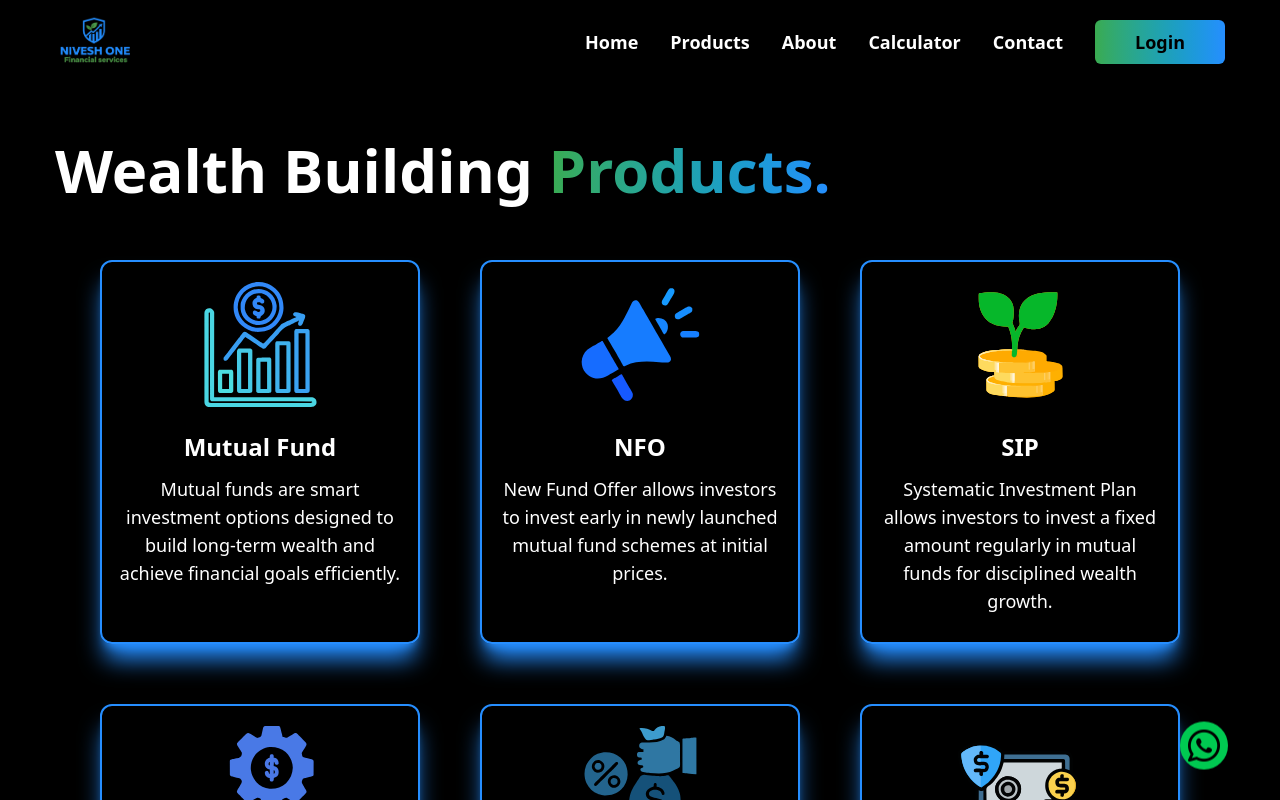
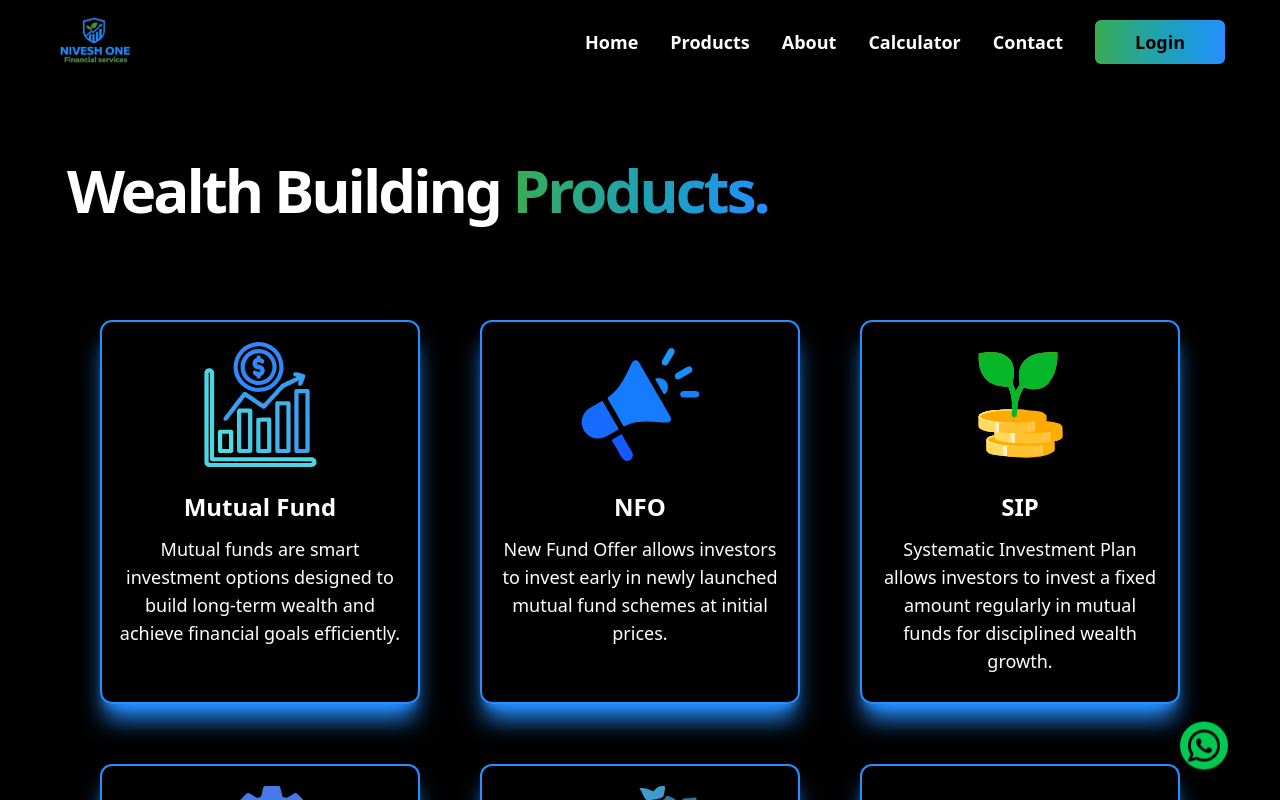
Before and after one commit to CodeByAkhilesh/Niveshone, a React (Vite) app: page /products in a window 1280 px wide. Shown: the top 800 px of the page. Built offline with nearby package versions, Linux system fonts and the light colour scheme; the HTML template or start-up script is replaced by a standard one.

Commit message:
refactor: replace repeated headings with centralized SectionTitle component

```diff
--- a/src/components/landing/OurPartnerAMCs.jsx
+++ b/src/components/landing/OurPartnerAMCs.jsx
@@ -1,19 +1,15 @@
 import React from "react";
 import GradientBackground from "../ui/GradientBackground";
 import Slider from "../ui/Slider";
+import SectionTitle from "../ui/SectionTitle";
 
 const OurPartnerAMCs = () => {
   return (
     <section className="flex-col flex items-center justify-center my-auto mt-10  md:mt-20 py-10">
 
       {/* Heading  */}
-      <header>
-        <h2 className="text-3xl md:text-4xl mx-5 lg:text-6xl font-bold text-white mb-10 lg:mb-25 tracking-tighter xl:w-302.5 md:w-175.75 lg:w-240">
-          We work with{" "}
-          <span className="bg-linear-to-r from-[#3aab50] to-[#268eff] bg-clip-text text-transparent">
-            40+ AMCs in India!
-          </span>
-        </h2>
+      <header className="mx-5 xl:w-302.5 md:w-175.75 lg:w-240">
+        <SectionTitle title={"We work with"} gradientTitle={" 40+ AMCs in India!"} />
       </header>
       <figure className="w-77.5 h-97.5 md:w-175.75 lg:w-239.5 xl:w-302.5 rounded-2xl lg:h-80 text-black items-center flex z-10 relative">
         <GradientBackground content={<Slider />} />
--- a/src/components/landing/Services.jsx
+++ b/src/components/landing/Services.jsx
@@ -1,6 +1,7 @@
 import React from "react";
 import ServiceCard from "../ui/ServiceCard";
 import GradientBackground from "../ui/GradientBackground";
+import SectionTitle from "../ui/SectionTitle";
 
 const Services = () => {
   const serviceContent = [
@@ -46,14 +47,8 @@ const Services = () => {
     <section className="flex-col flex items-center justify-center my-auto  md:mt-20 mt-10">
 
       {/* Heading  */}
-      <header>
-          <h2 className="text-white mb-10 mx-5 text-3xl md:text-4xl lg:text-6xl xl:w-302.5 md:w-175.75 lg:w-240 font-bold tracking-tight">
-            How We Support{" "}
-            <span className="bg-linear-to-r from-[#3aab50] to-[#268eff] bg-clip-text text-transparent">
-              {" "}
-              Your Investments{" "}
-            </span>
-          </h2>
+      <header className="mx-5 xl:w-302.5 md:w-175.75 lg:w-240">
+          <SectionTitle title={"How We Support"} gradientTitle={"Your Investments"} />
         </header>
       <div className="xl:w-302.5 md:w-175.75 mx-auto text-3xl md:text-6xl font-bold tracking-tight">
         <div className="py-5 md:py-15 flex flex-col md:flex-row md:flex md:flex-wrap gap-15 md:gap-20 md:px-5 xl:px-20 md xl:justify-between items-center ">
--- /dev/null
+++ b/src/components/ui/SectionTitle.jsx
@@ -0,0 +1,16 @@
+import React from 'react'
+
+const SectionTitle = ({title, gradientTitle}) => {
+  return (
+    <>
+      <h2 className="text-3xl md:text-4xl lg:text-6xl font-bold text-white mb-10 lg:mb-25 tracking-tighter">
+          {title}{" "}
+          <span className="bg-linear-to-r from-[#3aab50] to-[#268eff] bg-clip-text text-transparent">
+            {gradientTitle}
+          </span>
+        </h2>
+    </>
+  )
+}
+
+export default SectionTitle
--- a/src/pages/Calculator.jsx
+++ b/src/pages/Calculator.jsx
@@ -8,6 +8,7 @@ import lumpsumIcon from "../assets/calculator-svgs/lumpsum.svg";
 import goalIcon from "../assets/calculator-svgs/goal-setting.svg";
 import retirementIcon from "../assets/calculator-svgs/retirement-fund.svg";
 import educationIcon from "../assets/calculator-svgs/education.svg";
+import SectionTitle from "../components/ui/SectionTitle";
 
 const Calculator = () => {
   // Calculator Content Data
@@ -71,19 +72,14 @@ const Calculator = () => {
 
       {/* Main Content  */}
       <main>
-        <section>
+        <section className="lg:w-205.75 xl:w-302.5 mx-auto">
           {/* Heading  */}
-          <header className="lg:w-205.75 xl:w-302.5 mx-auto pt-10 lg:py-10 md:px-10 xl:px-15">
-            <h1 className="text-3xl md:text-4xl mx-8 md:mx-0 lg:text-6xl font-bold text-white md:mb-0  lg:mb-2 mt-20 md:mt-30 tracking-tighter">
-              Financial Tools To{" "}
-              <span className="bg-linear-to-r from-[#3aab50] to-[#268eff] bg-clip-text text-transparent">
-                Plan Your Goals.
-              </span>
-            </h1>
+          <header className="pt-30 md:pt-40 px-3 md:px-8">
+            <SectionTitle title={"Financial Tools To"} gradientTitle={"Plan Your Goals."} />
           </header>
 
           {/* Calculator Card Wrapper  */}
-          <div className="py-10 md:py-15 xl:py-5 flex flex-col md:flex-row flex-wrap gap-y-15 md:px-10 xl:px-15  items-center md:justify-between lg:w-205.75 xl:w-302.5 mx-auto mb-20">
+          <div className="pt-4 md:py-10 lg:py-0 flex flex-col md:flex-row flex-wrap gap-y-15 md:px-10 xl:px-15  items-center md:justify-between mb-20">
             {toolsData.map((toolData, index) => {
               return <ToolCard key={toolData.id} data={toolData} />;
             })}
--- a/src/pages/Products.jsx
+++ b/src/pages/Products.jsx
@@ -9,6 +9,7 @@ import sipIcon from "../assets/Product-img/SIP.svg";
 import swpIcon from "../assets/Product-img/SWP.svg";
 import lamfIcon from "../assets/Product-img/LAMF.svg";
 import fdIcon from "../assets/Product-img/FD.svg";
+import SectionTitle from "../components/ui/SectionTitle";
 
 function Products() {
   // Products Content Data
@@ -66,15 +67,11 @@ function Products() {
 
       {/*Main Content  */}
       <main>
-        <section className="min-h-screen xl:w-302.5 mx-auto">
+        <section className="lg:w-205.75 xl:w-302.5 mx-auto">
+
           {/*Heading  */}
-          <header>
-            <h1 className="text-3xl md:text-4xl mx-5 md:mx-10 xl:mx-5 lg:mx-25 xl:w-302.5 lg:text-6xl font-bold text-white pt-28 md:pt-35">
-              Wealth Building{" "}
-              <span className="bg-linear-to-r from-[#3aab50] to-[#268eff] bg-clip-text text-transparent">
-                Products.
-              </span>
-            </h1>
+          <header className="pt-30 md:pt-40 px-3 md:px-8">
+            <SectionTitle title={"Wealth Building"} gradientTitle={"Products."} />
           </header>
 
           {/* Products Card Wrapper  */}
--- a/src/pages/contact/Contact.jsx
+++ b/src/pages/contact/Contact.jsx
@@ -5,6 +5,7 @@ import Footer from "../../components/layout/Footer";
 import { RiMailFill, RiPhoneFill } from "@remixicon/react";
 import ContactForm from "./ContactForm";
 import contectUsImg from "../../assets/contect_us.webp"
+import SectionTitle from "../../components/ui/SectionTitle";
 
 const Contact = () => {
   return (
@@ -16,16 +17,11 @@ const Contact = () => {
 
       {/* Site Main Content  */}
       <main>
-        <section className="px-3 lg:px-20 xl:px-0 xl:w-280 mx-auto pt-0.5 min-h-screen">
+        <section className="lg:w-205.75 xl:w-302.5 mx-auto px-4">
 
           {/* page main heading */}
-          <header>
-            <h1 className="text-3xl md:text-4xl mx-5 xl:w-302.5 lg:text-6xl font-bold text-white mb-10 lg:mb-20 mt-25 md:mt-35">
-              Get in Touch{" "}
-              <span className="bg-linear-to-r from-[#3aab50] to-[#268eff] bg-clip-text text-transparent">
-                With Us.
-              </span>
-            </h1>
+          <header className="pt-30 md:pt-40 md:px-10 lg:px-0">
+            <SectionTitle title={"Get in Touch"} gradientTitle={"With Us."} />
           </header>
           <figure className="w-full md:w-140 lg:w-full text-white rounded-2xl md:overflow-hidden flex flex-col lg:flex-row items-center justify-between mb-20 xl:mb-0 mx-auto border border-[#268eff] shadow-xl shadow-blue-400">
 
```
